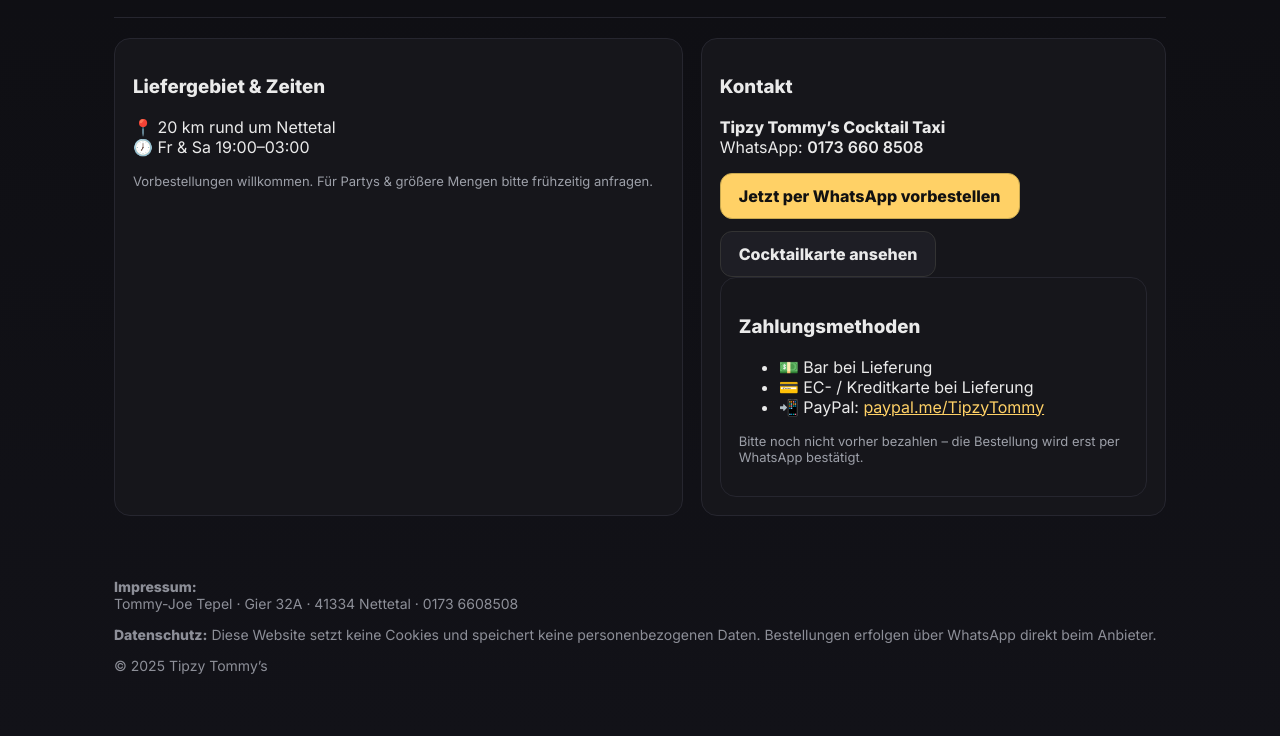
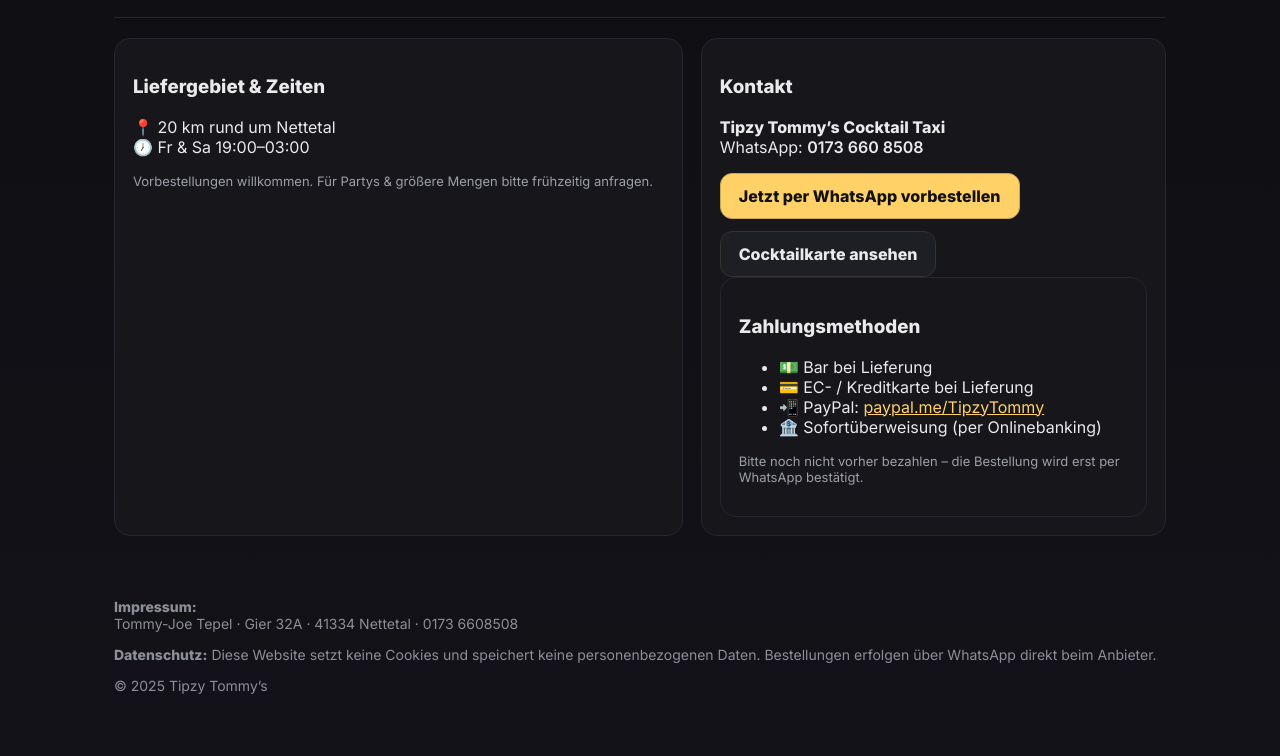
Before and after one commit to lynntepel/TipzyTommysCocktailtaxi, a plain HTML site: page index.html in a window 1280 px wide. Shown: the part 963-1719 px from the top of the page. Drawn offline with Linux system fonts and the light colour scheme.

Commit message:
Update index.html

```diff
--- a/index.html
+++ b/index.html
@@ -131,6 +131,7 @@
     <li>💵 Bar bei Lieferung</li>
     <li>💳 EC- / Kreditkarte bei Lieferung</li>
     <li>📲 PayPal: <a href="https://paypal.me/TipzyTommy" target="_blank">paypal.me/TipzyTommy</a></li>
+    <li>🏦 Sofortüberweisung (per Onlinebanking)</li>
   </ul>
   <p class="note">Bitte noch nicht vorher bezahlen – die Bestellung wird erst per WhatsApp bestätigt.</p>
 </div>
```
